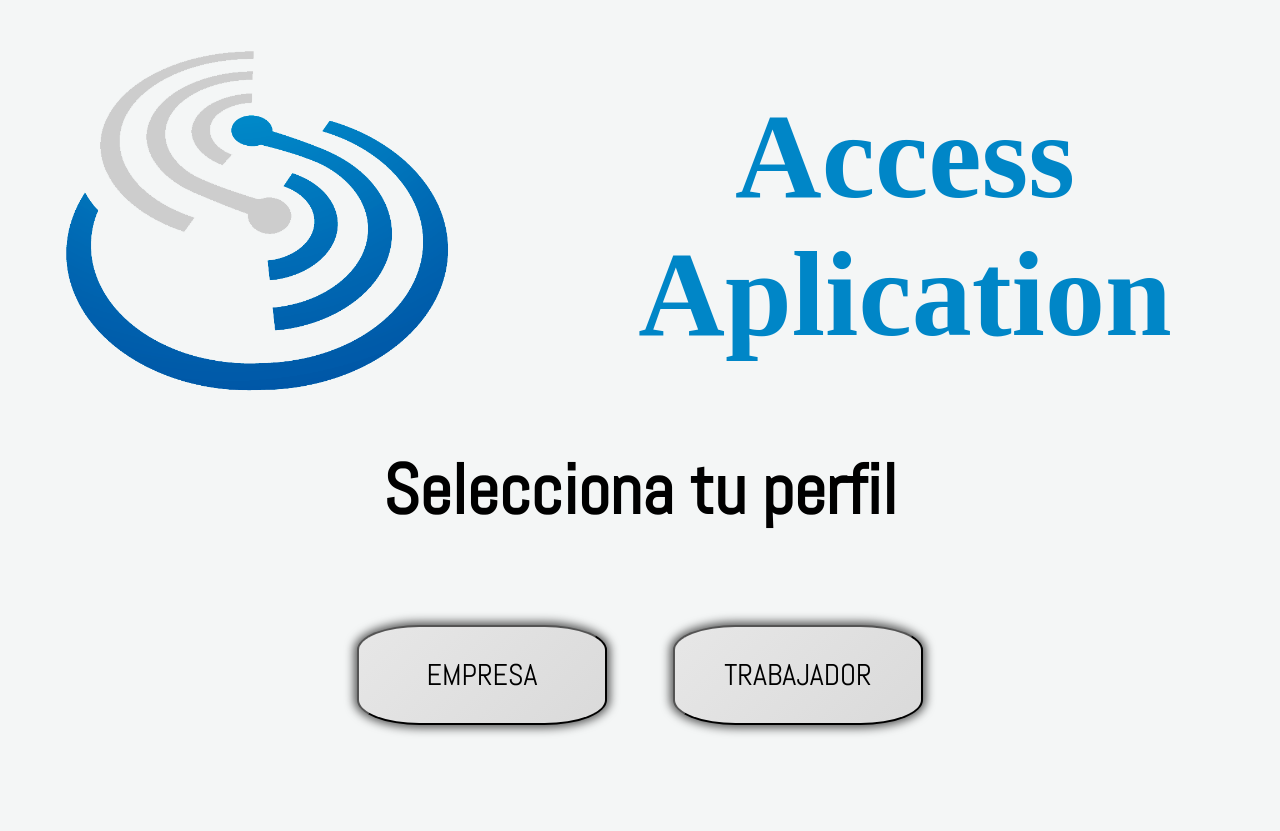
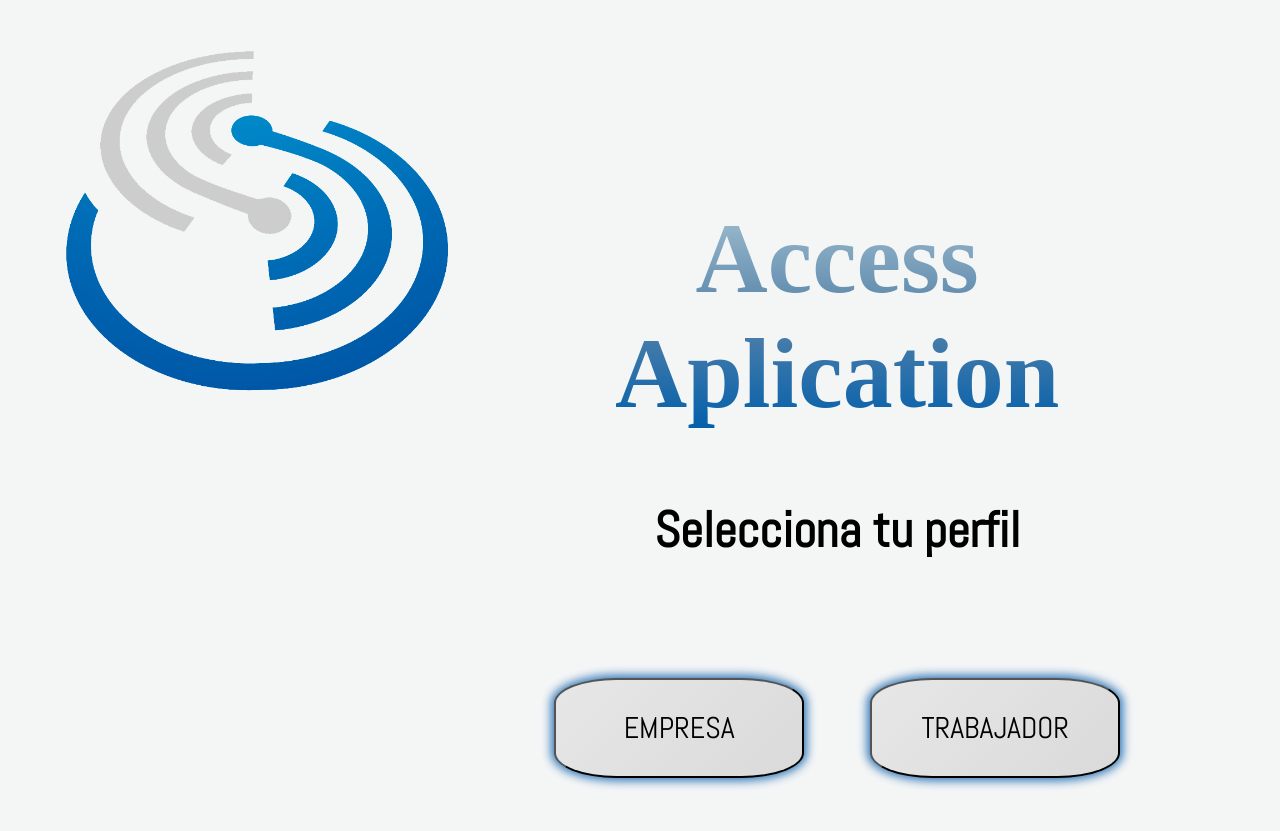
Before and after one commit to Litriboxer/MiDise-oParaProyectoDeCursoONCE, a plain HTML site: page index.html in a window 1280 px wide. Before the commit the page ends 800 px from the top, so only its background shows below. Drawn offline with nearby package versions, Linux system fonts and the light colour scheme; a web font is replaced by a local one.

Commit message:
ajustes de colores, degradados y sadhow box

```diff
--- a/css/tabla.css
+++ b/css/calendarioEmpleado.css
@@ -24,6 +24,7 @@ flex-direction: column;
 
 h1{
   font-size: 60px;
+  color:#005eab;
   font-family: 'Abel';
   text-decoration: underline;
 }
@@ -58,7 +59,7 @@ h3{
 }
 
 table{
-  box-shadow: -1px -1px 12px 12px rgba(0,0,0,0.41);
+  box-shadow: 0px 0px 25px 1px rgb(0, 88, 167);
 }
 
 #tablaCalendario {
@@ -144,7 +145,7 @@ td:hover:not(.noStyle){
 
   .modal-dialog {
   position: relative;
-  box-shadow: 0px 3px 12px 13px rgba(109,109,109,0.96);
+  box-shadow: 0px 0px 25px 1px rgb(0, 88, 167);
   width: 1000px;
   height: 700px;
   background-color: rgb(244, 246, 246);
@@ -174,6 +175,7 @@ td:hover:not(.noStyle){
 
   #titleModel{
   margin-left: 180px;
+  color:#005eab;
   }
 
   #diaNum_Let{
@@ -183,6 +185,7 @@ td:hover:not(.noStyle){
   }
 
   #diaEnModelLetra{
+  color:#005eab;
   margin-bottom: 0px;
   font-size: 40px;
   }
--- a/css/inicio.css
+++ b/css/inicio.css
@@ -4,11 +4,12 @@
 
 body{
   background-color: rgba(244, 246, 246, 0.95);
+  display: flex;
+  flex-direction: row;
 }
 
-#headerTotal{
-  display: flex;
-  flex-direction: row;
+#headerLogo{
+  width: 25%;
 }
 
 #imagenLogo{
@@ -19,33 +20,44 @@ body{
 }
 
 #headerTitle{
-  font-size: 60px;
+  font-size: 50px;
   margin: auto;
   text-align: center;
-  margin-left: 80px;
+  width: 100%;
   font-family: 'Hind Madurai';
-  color: #0086C7;
 }
 
-#buttonsCabecera{
-  text-align: center;
-  font-family: 'Abel';
-  font-size: 60px;
-  margin: auto;
-  height: 100px;
-  height: 80px;
+.textGradient{
+  background: linear-gradient(
+    180deg,
+    #a5c2d1,
+    #5683a9,
+    #005eab
+  );
+  background-clip: text;
+  -webkit-background-clip: text;
+  color: transparent
+}
+
+#buttonsTotal{
+  width: 50%;
+  display: flex;
+  flex-direction: column;
+ margin-left: 5%;
+  margin-top: 10%;
+  position: relative;
 }
 
 #buttonsCabecera h3{
   margin-top: 0px;
   margin-bottom: 0px;
   height: 80px;
-}
-
-#buttonsTotal{
-  display: flex;
-  flex-direction: column;
-  margin:auto
+  text-align: center;
+  font-family: 'Abel';
+  font-size: 50px;
+  margin: auto;
+  height: 100px;
+  height: 80px;
 }
 
 #buttons {
@@ -53,7 +65,7 @@ body{
   flex-direction: row;
   justify-content: space-around;
   align-items: center;
-  width: 50%;
+  width: 100%;
   margin: auto;
   margin-top: 50px;
   height: 200px;
@@ -66,12 +78,12 @@ body{
   margin-left: auto;
   margin-right: auto;
   font-family: 'Abel';
-  font-size: 30px;
+  font-size: 20px;
   font-weight: 200;
 }
 
-button:hover, #botoninput:hover{
-  box-shadow: 0px 0px 25px 1px rgba(0,134,199,0.85);
+button:hover:not(.close-modal){
+  box-shadow: 0px 0px 25px 1px rgb(0, 88, 167);
 }
 
 .modal {
@@ -97,7 +109,7 @@ button:hover, #botoninput:hover{
   display: flex;
   flex-direction: column;
   justify-content: center;
-  box-shadow: 0px 0px 25px 1px  rgba(0,134,199,0.85);
+  box-shadow: 0px 0px 25px 1px rgb(0, 88, 167);
   width: 500px;
   height: 700px;
   background-color: rgb(244, 246, 246);
@@ -110,17 +122,10 @@ button:hover, #botoninput:hover{
   height: 25%;
   text-align: center;
   margin: auto;
+  color:#005eab;
   font-family: 'Abel';
   font-size: 80px;
   text-decoration: underline;
-  }
-
-  .close-modal{
-  top:10px;
-  right:12px;
-  position:absolute;
-  cursor:pointer;
-  border-radius: 25%;
   }
 
   .open-modal{
@@ -132,7 +137,7 @@ button:hover, #botoninput:hover{
     font-family: 'Abel';
     font-size: 30px;
     font-weight: 200;
-  box-shadow: 0px 0px 10px 3px rgba(0,0,0,0.65);
+    box-shadow: 0px 0px 10px 3px rgba(0, 87, 168, 0.791);
     background-image: linear-gradient(135deg, #f8f8f8, #e6e6e6, #d5d5d5, #c1c1c1/*, #c0c0c0*/ );
     background-size: 500%;
     animation: backAnimado 3s infinite;
@@ -148,6 +153,14 @@ button:hover, #botoninput:hover{
       100%{
         background-position: 0% 50%;
       }
+    }
+
+  .close-modal{
+  top:10px;
+  right:12px;
+  position:absolute;
+  cursor:pointer;
+  border-radius: 25%;
   }
 
   #formularioBox{
--- a/css/principal.css
+++ b/css/principal.css
@@ -5,11 +5,12 @@
   }
 
   body{
-  background-color: rgba(244, 246, 246, 0.95);
+    background-color: rgba(244, 246, 246, 0.95);
+    font-family: 'Abel';
   /*background-image: linear-gradient(135deg, #f4f6f6, #e1f0f0, #d0ebeb, #c9e9e9, #bae1e1, #bee3e3, #b3dfdf );
   background-size: 500%;
-  animation: backAnimado 10s infinite;*/
-  font-family: 'Abel';
+  animation: backAnimado 10s infinite;
+
   }
 
   @keyframes backAnimado{
@@ -22,11 +23,14 @@
     100%{
       background-position: 0% 50%;
     }
+    */
   }
+
 
   #headerTotal{
   display: flex;
   flex-direction: row;
+  justify-content: center;
   }
 
   #imagenLogo{
@@ -43,15 +47,24 @@
   text-align: center;
   margin-left: 80px;
   font-family: 'Hind Madurai';
-  color: #0086C7;
   }
 
+  .textGradient{
+    background: linear-gradient(
+      180deg,
+      #a5c2d1,
+      #5683a9,
+      #005eab
+    );
+    background-clip: text;
+    -webkit-background-clip: text;
+    color: transparent
+  }
+
+
   hr{
-  /*background-color: rgb(240, 242, 242,);*/
-  background-image: linear-gradient(135deg, #f4f6f6, #e1f0f0, #d0ebeb, #c9e9e9d5, #bae1e1d5, #bee3e3c2, #b3dfdfbc );
-  background-size: 500%;
-  animation: backAnimado 5s infinite;
-  border-color: rgba(7, 255, 255, 0);
+  background-color: rgb(234, 236, 236);
+  border-color: rgba(234, 236, 236, 0);
   height: 7px;
   }
 
@@ -61,11 +74,6 @@
 
   #two{
   box-shadow: 0px 17px 29px -2px #000000;;
-  }
-
-  #header {
-  margin:auto;
-  width:100%;
   }
 
   .nav{
@@ -86,14 +94,14 @@
   }
 
   .nav li a {
-  color:#0086C7;;
+  color:#000000;
   text-decoration:none;
   padding:10px 10px;
   display:block;
   }
 
   .nav li a:hover {
-  color:#434343;
+  color:#005eab;
   }
 
   .nav li ul {
@@ -114,18 +122,14 @@
   display: flex;
   flex-direction: row;
   justify-content: center;
-  left:0px;
   bottom:40px;
   height:30px;
   width:100%;
-  background: rgba(247, 250, 250, 0);
-  z-index: 0;
   margin-top: 100px;
   }
 
   #footer img:hover{
-  box-shadow: -1px 0px 7px 1px #000000;
-  color:black;
+    box-shadow: 0px 0px 25px 1px rgb(0, 88, 167);
   }
 
   #foottotal{
--- a/index.html
+++ b/index.html
@@ -15,22 +15,20 @@
     <script src="https://maxcdn.bootstrapcdn.com/bootstrap/3.3.7/js/bootstrap.min.js" defer></script>
     <script src="js/javaScriptInicio.js" defer></script>
 
-    <title>Accesos Aplication</title>
+    <title>Accesos Aplication Wellcome</title>
     <link id="favicon" rel="shortcut icon" type="image/x-icon" href="imagenes/favicon.ico">
 
 </head>
 <body>
     <header>
-        <div id="headerTotal">
           <div id="headerLogo">
             <a href="/imagenes/easterEgg.gif"> <img id="imagenLogo" src="imagenes/logoWeb.png" alt="Accesos Aplication Logo" title="logotipo de aplicación Accesos Once" ></a>
           </div>
-          <div id="headerTitle">
-            <h1>Access Aplication</h1>
-          </div>
-        </div>
     </header>
     <div id="buttonsTotal">
+      <div id="headerTitle">
+        <h1 class="textGradient">Access Aplication</h1>
+      </div>
         <div id="buttonsCabecera">
             <h3>Selecciona tu perfil</h3>
         </div>
```
Also changed, not shown: Calendario/index.html (+1 -1 lines), principal/index.html (+5 -5 lines). Lines whose indentation alone changed are shown as unchanged.
